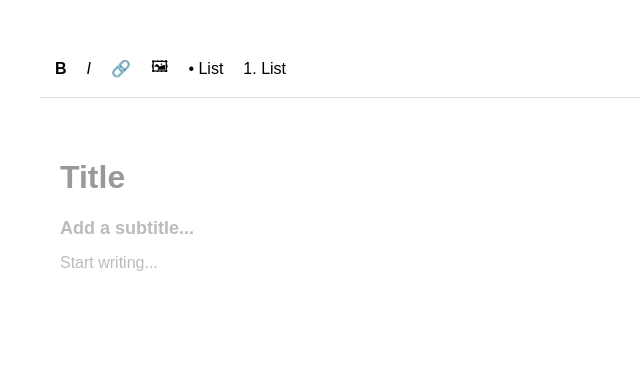
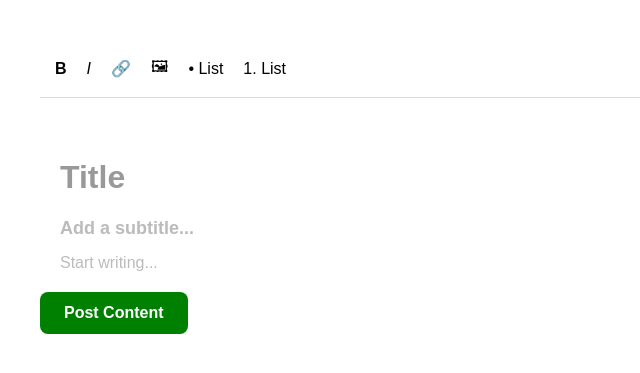
Before and after one commit to shantanu-collab/blog-project, a FastAPI app: page /write-page in a window 1280 px wide. Shown: the top 373 px of the page, without its empty margins (0-640 px from the left). Run offline with FastAPI, Linux system fonts and the light colour scheme.

Commit message:
Added Button and its styling

```diff
--- a/main.py
+++ b/main.py
@@ -5,6 +5,7 @@ from fastapi.templating import Jinja2Templates
 from pathlib import Path
 from fastapi.staticfiles import StaticFiles
 from starlette.requests import Request
+
 
 
 
@@ -26,7 +27,6 @@ async def getLoginPage(request:Request):
 
 @app.get("/write-page",response_class=HTMLResponse)
 async def getWritePage(request:Request):
-    print ("Here")
     return templates.TemplateResponse("write-page.html",
                                     {"request": {"request": request}})
 
--- a/static/write-page.css
+++ b/static/write-page.css
@@ -41,3 +41,81 @@ button {
     color: #bbb;
     margin-top: 10px;
 }
+
+
+/* Basic Button Styles */
+.button {
+    display: inline-block;
+    padding: 12px 24px;
+    font-size: 16px;
+    font-weight: bold;
+    text-align: center;
+    text-decoration: none;
+    cursor: pointer;
+    border: none;
+    border-radius: 8px;
+    transition: all 0.3s ease-in-out;
+    color: white;
+    background: green;
+}
+
+/* Primary Button */
+.button-primary {
+    background-color: #007bff;
+    color: #ffffff;
+}
+.button-primary:hover {
+    background-color: #0056b3;
+}
+
+/* Secondary Button */
+.button-secondary {
+    background-color: #6c757d;
+    color: #ffffff;
+}
+.button-secondary:hover {
+    background-color: #545b62;
+}
+
+/* Success Button */
+.button-success {
+    background-color: #28a745;
+    color: #ffffff;
+}
+.button-success:hover {
+    background-color: #1e7e34;
+}
+
+/* Danger Button */
+.button-danger {
+    background-color: #dc3545;
+    color: #ffffff;
+}
+.button-danger:hover {
+    background-color: #bd2130;
+}
+
+/* Outline Buttons */
+.button-outline {
+    background: transparent;
+    border: 2px solid;
+}
+.button-outline.button-primary {
+    border-color: #007bff;
+    color: #007bff;
+}
+.button-outline.button-primary:hover {
+    background-color: #007bff;
+    color: #ffffff;
+}
+
+/* Disabled Button */
+.button:disabled {
+    opacity: 0.5;
+    cursor: not-allowed;
+}
+
+/* Rounded Button */
+.button-rounded {
+    border-radius: 50px;
+}
--- a/templates/write-page.html
+++ b/templates/write-page.html
@@ -22,7 +22,7 @@
         <h2 contenteditable="true" class="subtitle">Add a subtitle...</h2>
         <div contenteditable="true" class="content">Start writing...</div>
     </div>
-
+    <button class='button'>Post Content</button>
     <script src="/static/js/write-page.js"></script>
 </body>
 </html>
```
